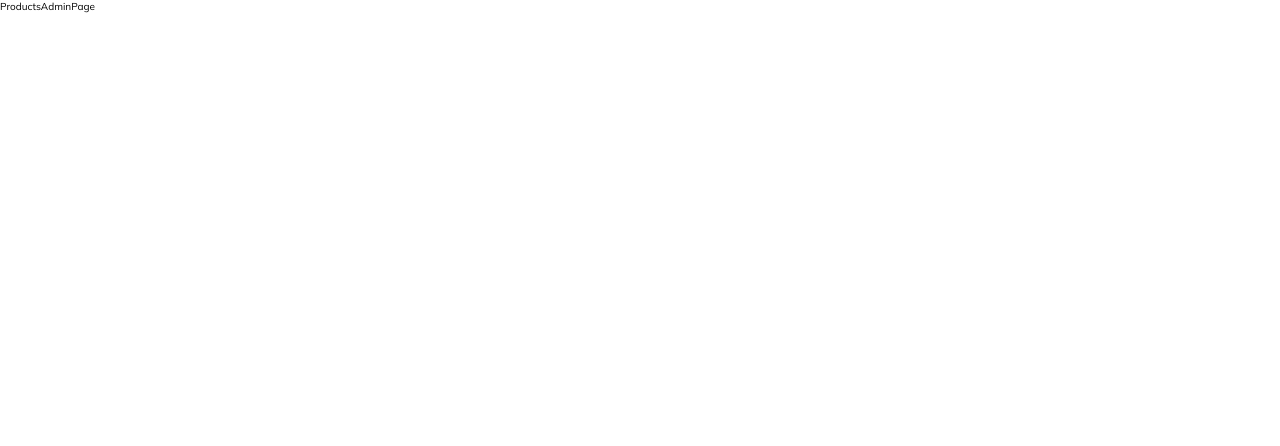
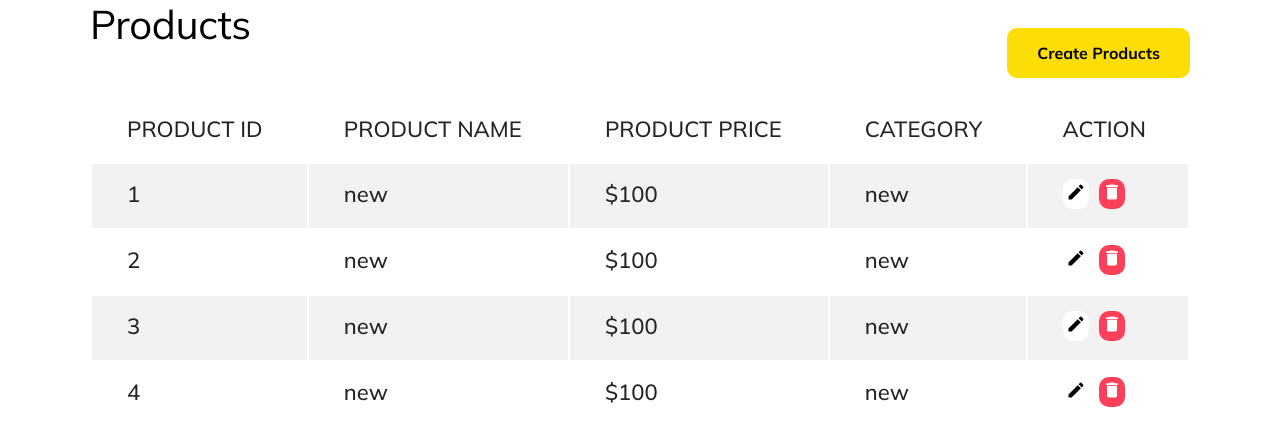
Before and after one commit to mohammedshamia/heroes-team-project, a React (Create React App) app: page /admin/products in a window 1280 px wide. Shown: the top 446 px of the page. Built offline with nearby package versions, Linux system fonts and the light colour scheme.

Commit message:
create admin pages

```diff
--- a/src/Components/AdminTable/index.tsx
+++ b/src/Components/AdminTable/index.tsx
@@ -61,8 +61,8 @@ const AdminTable: FC<IProps> = ({
             <tr>
               <th>{row.id}</th>
               <th>{row.name}</th>
-              <th>{row.price}</th>
-              <th>{row.category}</th>
+              <th>{row.price || row.rule || row.date}</th>
+              <th>{row.category || row.type}</th>
               <th>
                 <Button
                   padding="3px"
--- a/src/Pages/AdminPages/OrdersAdminPage/index.tsx
+++ b/src/Pages/AdminPages/OrdersAdminPage/index.tsx
@@ -1,7 +1,29 @@
 import React from "react";
+import AdminTable from "../../../Components/AdminTable";
+import Container from "../../../Components/Container";
 
 const OrdersAdminPage = () => {
-  return <div>OrdersAdminPage</div>;
+  return (
+    <Container>
+      <AdminTable
+        data={[
+          { id: "1", name: "new", date: "10-10-2021", type: "new" },
+          { id: "2", name: "new", date: "15-11-2021", type: "new" },
+          { id: "3", name: "new", date: "12-1-2022", type: "new" },
+          { id: "4", name: "new", date: "25-1-2022", type: "new" },
+        ]}
+        headOne={"Order ID"}
+        headTwo={"Order NAME"}
+        headThree={"Order Date"}
+        headFour={"Order Type"}
+        headFive={"ACTION"}
+        tableName={"Orders"}
+        handleDeleteRow={() => {}}
+        handleEditRow={() => {}}
+        handleCreateRow={() => {}}
+      />
+    </Container>
+  );
 };
 
 export default OrdersAdminPage;
--- a/src/Pages/AdminPages/ProductsAdminPage/index.tsx
+++ b/src/Pages/AdminPages/ProductsAdminPage/index.tsx
@@ -1,7 +1,31 @@
 import React from "react";
+import AdminTable from "../../../Components/AdminTable";
+import Container from "../../../Components/Container";
 
 const ProductsAdminPage = () => {
-  return <div>ProductsAdminPage</div>;
+  return (
+    <div>
+      <Container>
+        <AdminTable
+          data={[
+            { id: "1", name: "new", price: "$100", category: "new" },
+            { id: "2", name: "new", price: "$100", category: "new" },
+            { id: "3", name: "new", price: "$100", category: "new" },
+            { id: "4", name: "new", price: "$100", category: "new" },
+          ]}
+          headOne={"PRODUCT ID"}
+          headTwo={"PRODUCT NAME"}
+          headThree={"PRODUCT PRICE"}
+          headFour={"CATEGORY"}
+          headFive={"ACTION"}
+          tableName={"Products"}
+          handleDeleteRow={() => {}}
+          handleEditRow={() => {}}
+          handleCreateRow={() => {}}
+        />
+      </Container>
+    </div>
+  );
 };
 
 export default ProductsAdminPage;
--- a/src/Pages/AdminPages/UsersAdminPage/index.tsx
+++ b/src/Pages/AdminPages/UsersAdminPage/index.tsx
@@ -1,7 +1,28 @@
-import React from "react";
+import AdminTable from "../../../Components/AdminTable";
+import Container from "../../../Components/Container";
 
 const UsersAdminPage = () => {
-  return <div>UsersAdminPage</div>;
+  return (
+    <Container>
+      <AdminTable
+        data={[
+          { id: "1", name: "new", rule: "customer", type: "new" },
+          { id: "2", name: "new", rule: "customer", type: "new" },
+          { id: "3", name: "new", rule: "admin", type: "new" },
+          { id: "4", name: "new", rule: "buyer", type: "new" },
+        ]}
+        headOne={"User ID"}
+        headTwo={"User NAME"}
+        headThree={"User rule"}
+        headFour={"User Type"}
+        headFive={"ACTION"}
+        tableName={"Users"}
+        handleDeleteRow={() => {}}
+        handleEditRow={() => {}}
+        handleCreateRow={() => {}}
+      />
+    </Container>
+  );
 };
 
 export default UsersAdminPage;
```
